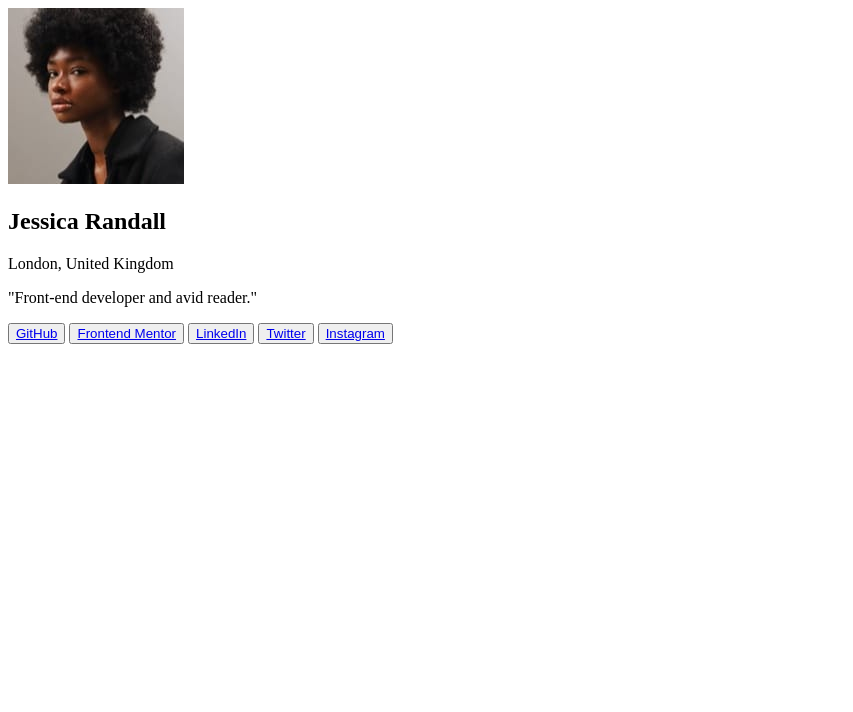
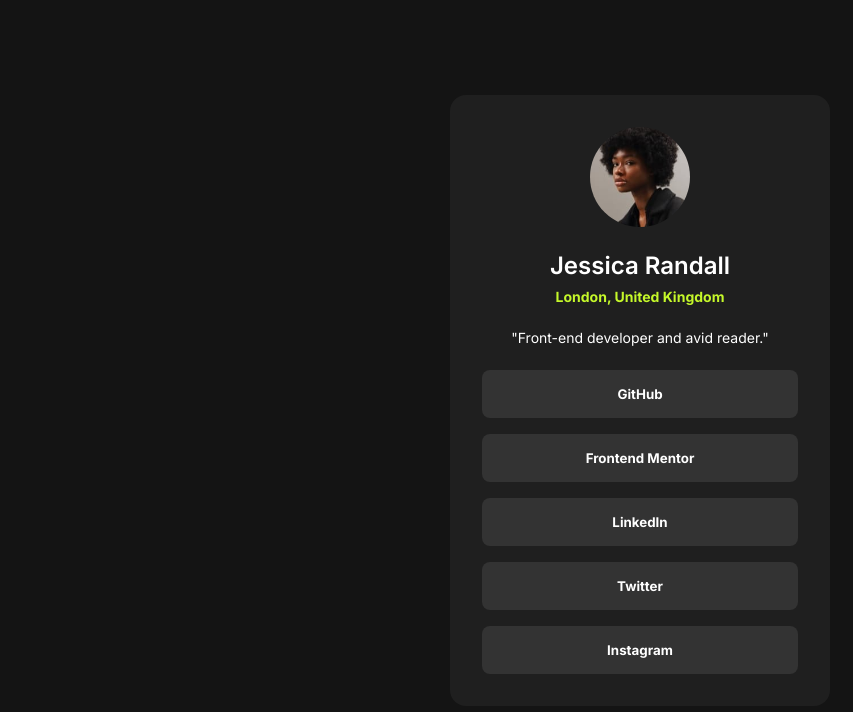
Before and after one commit to CrazyWizard04/social-links-profile, a plain HTML site: page index.html in a window 1280 px wide. Shown: the whole page, without its empty margins (0-853 px from the left). Drawn offline with Linux system fonts and the light colour scheme.

Commit message:
Add CSS styles

```diff
--- a/index.html
+++ b/index.html
@@ -16,22 +16,29 @@
     />
 
     <link rel="icon" type="image/png" href="images/favicon-32x32.png" />
+    <link rel="stylesheet" href="styles/css/index.css" />
     <title>Social Links Profile</title>
   </head>
   <body>
     <article>
-      <img src="images/avatar-jessica.jpeg" alt="avatar" />
+      <div class="profile">
+        <img src="images/avatar-jessica.jpeg" alt="avatar" />
 
-      <h1>Jessica Randall</h1>
-      <span>London, United Kingdom</span>
+        <div>
+          <h1>Jessica Randall</h1>
+          <span>London, United Kingdom</span>
+        </div>
 
-      <p>"Front-end developer and avid reader."</p>
+        <p class="quote">"Front-end developer and avid reader."</p>
+      </div>
 
-      <button><a href="#">GitHub</a></button>
-      <button><a href="#">Frontend Mentor</a></button>
-      <button><a href="#">LinkedIn</a></button>
-      <button><a href="#">Twitter</a></button>
-      <button><a href="#">Instagram</a></button>
+      <div class="social-links">
+        <button><a href="#" tabindex="-1">GitHub</a></button>
+        <button><a href="#" tabindex="-1">Frontend Mentor</a></button>
+        <button><a href="#" tabindex="-1">LinkedIn</a></button>
+        <button><a href="#" tabindex="-1">Twitter</a></button>
+        <button><a href="#" tabindex="-1">Instagram</a></button>
+      </div>
     </article>
   </body>
 </html>
--- /dev/null
+++ b/styles/css/index.css
@@ -0,0 +1,123 @@
+:root {
+  --green: hsl(75, 94%, 57%);
+  --white: hsl(0, 0%, 100%);
+
+  --grey-700: hsl(0, 0%, 20%);
+  --grey-800: hsl(0, 0%, 12%);
+  --grey-900: hsl(0, 0%, 8%);
+
+  --font-paragraph: 14px;
+}
+
+* {
+  margin: 0;
+  padding: 0;
+  scroll-behavior: smooth;
+  box-sizing: border-box;
+  font-family: "Inter", sans-serif;
+}
+
+body {
+  min-height: 100vh;
+  background-color: var(--grey-900);
+  display: flex;
+  align-items: center;
+  justify-content: center;
+}
+
+article {
+  background-color: var(--grey-800);
+  max-width: 380px;
+  width: 100%;
+  padding: clamp(28px, 2.5vw, 36px);
+  border-radius: 16px;
+  display: flex;
+  flex-direction: column;
+  animation: slide-in 0.5s ease-out;
+}
+
+.profile {
+  display: flex;
+  flex-direction: column;
+  align-items: center;
+  justify-content: center;
+  gap: 24px;
+}
+
+img {
+  border-radius: 100%;
+  width: 100px;
+  height: 100px;
+}
+
+.profile div {
+  display: flex;
+  flex-direction: column;
+  align-items: center;
+  justify-content: center;
+  gap: 8px;
+}
+
+h1 {
+  color: var(--white);
+  font-size: 1.5em;
+  font-weight: 600;
+}
+
+span {
+  color: var(--green);
+  font-size: var(--font-paragraph);
+  font-weight: 700;
+}
+
+p {
+  color: var(--white);
+  font-size: var(--font-paragraph);
+}
+
+.social-links {
+  display: flex;
+  flex-direction: column;
+  gap: 16px;
+  width: 100%;
+  margin-top: 24px;
+}
+
+button {
+  background-color: var(--grey-700);
+  border: none;
+  border-radius: 8px;
+  padding: 16px 20px;
+}
+
+button:hover {
+  background-color: var(--green);
+  transform: scale(1.04);
+  transition-duration: 0.6s;
+}
+
+button:hover a {
+  color: var(--grey-900);
+  transition-duration: 0.6s;
+}
+
+button:focus-visible {
+  outline: 2px solid var(--green);
+}
+
+button a {
+  color: var(--white);
+  font-weight: 700;
+  text-decoration: none;
+}
+
+@keyframes slide-in {
+  0% {
+    opacity: 0;
+    transform: translateY(50px);
+  }
+  100% {
+    opacity: 1;
+    transform: translateY(0);
+  }
+}
```
